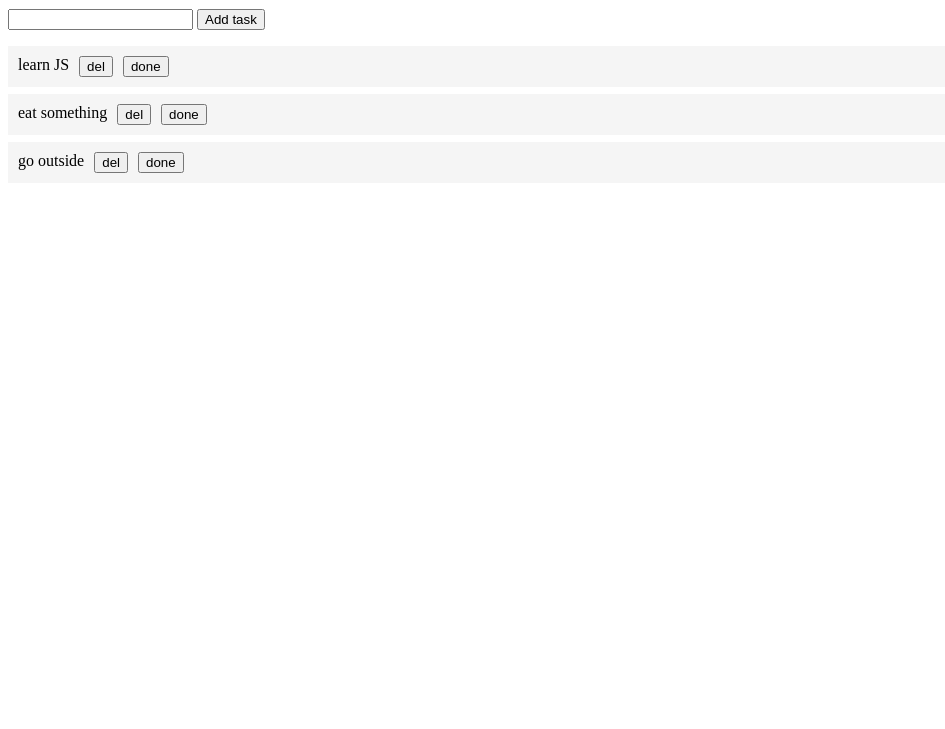
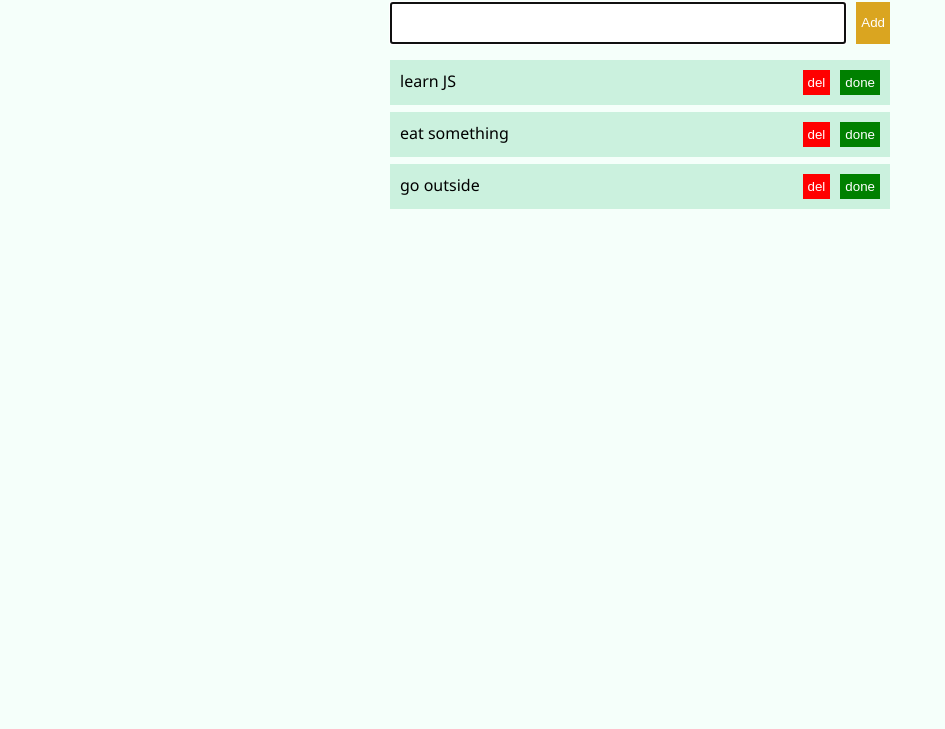
Before and after one commit to adamgie402/todo1, a plain HTML site: page index.html in a window 1280 px wide. Shown: the part 71-800 px from the top of the page, without its empty margins (0-945 px from the left). Drawn offline with Linux system fonts and the light colour scheme.

Commit message:
css and li/span

```diff
--- a/index.html
+++ b/index.html
@@ -10,12 +10,14 @@
 </head>
 <body>
     <body>
-        <h1>TODO List</h1>
-        <form>
-            <input id="inputTodo" type="text">
-            <button id="add">Add task</button>
-        </form>
-        <ul id="todos"></ul>
+        <section id="todo">
+            <h1>TODO List</h1>
+            <form>
+                <input id="inputTodo" type="text">
+                <button id="add" class="addBtn">Add</button>
+            </form>
+            <ul id="todos"></ul>
+        </section>
     </body>
     </html>
 </body>
--- a/script.js
+++ b/script.js
@@ -6,15 +6,18 @@ const todos = ['learn JS', 'eat something', 'go outside'];
 
 //events
 window.addEventListener('DOMContentLoaded', loadTodos);
+document.getElementById("inputTodo").focus();
 addBtn.addEventListener('click', addTodo);
 
 //functions
 function loadTodos() {
     // this function load tasks only on startup
     for (let i = 0; i < todos.length; i++){
+        let span = document.createElement('span');
         let li = document.createElement('li');
-        li.textContent = todos[i];
+        span.textContent = todos[i];
         todosList.appendChild(li);
+        li.appendChild(span);
         addDelButton(li);
         addDoneButton(li);
     };
@@ -43,14 +46,17 @@ function addDoneButton(li){
 function addTodo(e) {
     // this function adding new task from input
     e.preventDefault(); // to prevent standard button bevaviour
+    let span = document.createElement('span');
     let li = document.createElement('li');
-    li.textContent = input.value
+    span.textContent = input.value;
     //add to array
     todos.push(input.value);
     console.log(todos);
     //add to screen
     todosList.appendChild(li);
+    li.appendChild(span);
     addDelButton(li);
+    addDoneButton(li);
     input.value = ""; //reset input value in html
 };
 
@@ -71,6 +77,7 @@ function removeTodo(el){
 function changeStatus(el){
 
     let element = el.parentElement;
+    element = element.firstChild;
     console.log(element);
     element.classList.toggle("taskDone");
 
--- a/style.css
+++ b/style.css
@@ -1,24 +1,69 @@
-ul#todos {
+
+body {
+    background-color:mintcream;
+    font-family: 'Segoe UI', Tahoma, Geneva, Verdana, sans-serif;
+}
+
+#todo {
+    max-width: 500px;
+    margin: 0 auto;
+}
+#todo form {
+    display: flex;
+
+}
+#todo form input {
+    flex-grow: 2;
+    font-size: 1em;
+    padding: 10px;
+}
+#todo form button {
+    margin-left: 10px;
+}
+
+#todos {
     padding-left: 0;
 }
-
 #todos li {
     list-style-type: none;
     padding: 10px;
     margin-bottom: 7px;
-    background-color: whitesmoke;
+    background-color: rgb(203, 241, 222);
     display: flex;
 }
-
-li.taskDone {
-    color: rgb(110, 182, 110);
-    text-decoration: line-through;
+#todos li span {
+    flex-grow: 1;
 }
-
 #todos li>button {
     display: block;
     margin-left: 10px;
     align-self: flex-end;
     justify-self: flex-end;
     text-decoration: none;
+    flex-grow: 0
 }
+
+.addBtn {
+    color: white;
+    background-color: goldenrod;
+    border: none;
+    padding: 5px;
+}
+
+.delBtn {
+    color: white;
+    background-color: red;
+    border: 0;
+    padding: 5px;
+}
+
+.doneBtn {
+    color: white;
+    background-color: green;
+    border: none;
+    padding: 5px;
+}
+.taskDone {
+    color: rgb(110, 182, 110);
+    text-decoration: line-through;
+}
```
